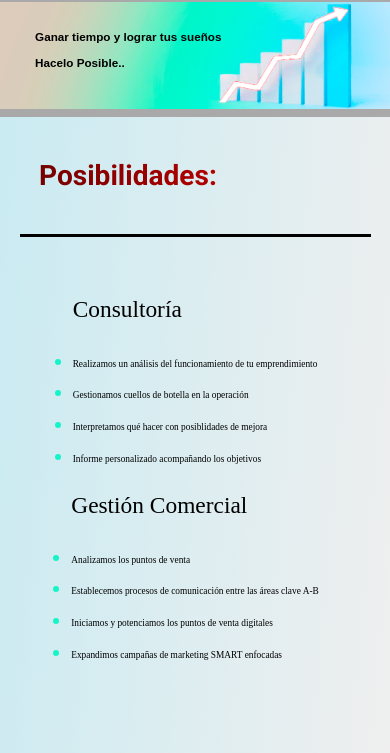
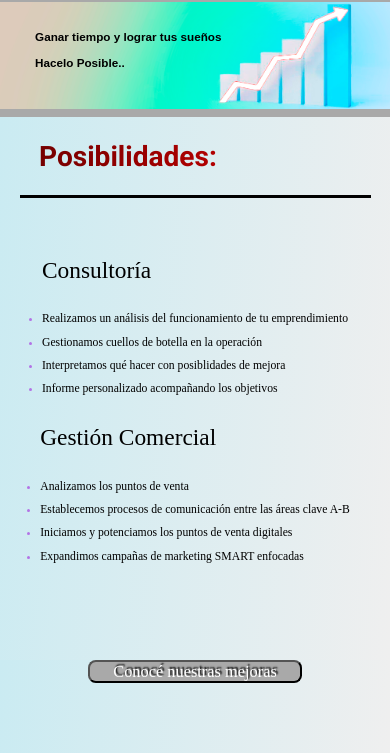
Before and after one commit to hugomagno/MN_segundaentrega_hugobritos, a plain HTML site: page index.html in a window 390 px wide. Shown: the part 48-801 px from the top of the page. Drawn offline with Linux system fonts and the light colour scheme; a web font is replaced by a local one.

Commit message:
tamaño de letras y contraste con sombras y colores

```diff
--- a/css/styles.css
+++ b/css/styles.css
@@ -200,7 +200,7 @@ main {
 
 .section_two__div_one {
     display: flex;
-    height: 30vw;
+    height: 20vw;
     align-items: center;
 }
 
@@ -208,7 +208,6 @@ main {
     font-size: 4em;
     background: linear-gradient(95deg, #740000, #B30000);
     -webkit-background-clip: text;
-    background-clip: text;
     -webkit-text-fill-color: transparent;
     margin-left: 10%;
     left: 10%;
@@ -225,7 +224,6 @@ main {
     justify-content: space-around;
     font-size: 3.5vw;
     list-style-type: none;
-
 }
 
 .section_two__div_two--subul {
@@ -240,8 +238,8 @@ ol li::marker {
 }
 
 .section_two__div_two--subul ::marker {
-    color: #17f3c8;
-    font-size: 200%;
+    color: #B273E6;
+    font-size: 100%;
 }
 
 
@@ -249,6 +247,7 @@ ol li::marker {
     display: flex;
     justify-content: center;
     align-items: end;
+
 }
 .boton-contactar2 {
     width: 50vw;
@@ -259,6 +258,8 @@ ol li::marker {
     cursor: pointer;
     background-position: left;
     transition: all 2s;
+    text-shadow: .1rem -.1rem .1rem  #000000;
+    color: white;
 }
 
 .boton-contactar2:hover {
@@ -688,6 +689,18 @@ footer div a img {
         font-size: 3vw;
     }
 
+    .section_two__div_two--subul {
+        font-size: .5em;
+        margin-top: 2em;
+        line-height: 2;
+}
+
+    .boton-contactar2 {
+        width: 55vw;
+        height: 6vw;
+        font-size: 4.2vw;
+        border-radius: 2vw;
+    }
 }
 
 @media screen and (max-width: 720px) {
```
